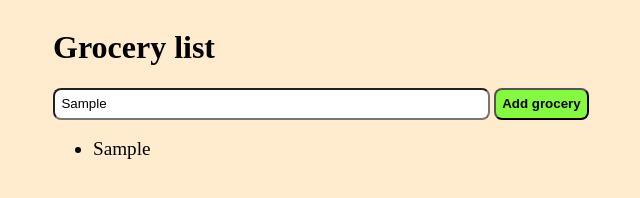
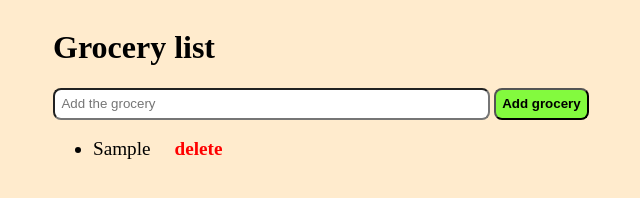
Before and after one commit to Godinhoweverson/grocery-list, a plain HTML site: page index.html in a window 1280 px wide. Both pictures are taken after typing "Sample" into the empty fields and a click on the button "Add grocery". Shown: the whole page, without its empty margins (287-927 px from the left). Drawn offline with Linux system fonts and the light colour scheme.

Commit message:
conclude the application

```diff
--- a/css/style.css
+++ b/css/style.css
@@ -39,3 +39,9 @@ li{
     font-size: 1.2rem;
     line-height: 1.4;
 }
+.close{
+    color: red;
+    font-weight: bold;
+    padding-left: 1.5rem;
+    cursor: pointer;
+}
--- a/script.js
+++ b/script.js
@@ -5,12 +5,22 @@ let ulList = document.getElementById("list");
 
 
 AddgroceryBtn.addEventListener('click', function(e){
-   let product = Addgrocery.value;
-   addProduct(product)
+   let product = Addgrocery.value.trim();
+   if(product === "") return;
+   productList(product)
+   Addgrocery.value = '';
 });
 
-function addProduct(product){
-    let li = document.createElement("li");
-    li.textContent = product;
-    ulList.appendChild(li);
+function productList(product) {
+  let li = document.createElement("li");
+  li.textContent = product;
+  let span = document.createElement("span");
+  span.className = "close";
+  span.textContent = "delete";
+  span.addEventListener("click", function (e) {
+    const productDeleted = e.target.closest("li");
+    productDeleted.remove();
+  });
+  li.appendChild(span);
+  ulList.appendChild(li);
 }
```
Also changed, not shown: index.html (+4 -1 lines).
